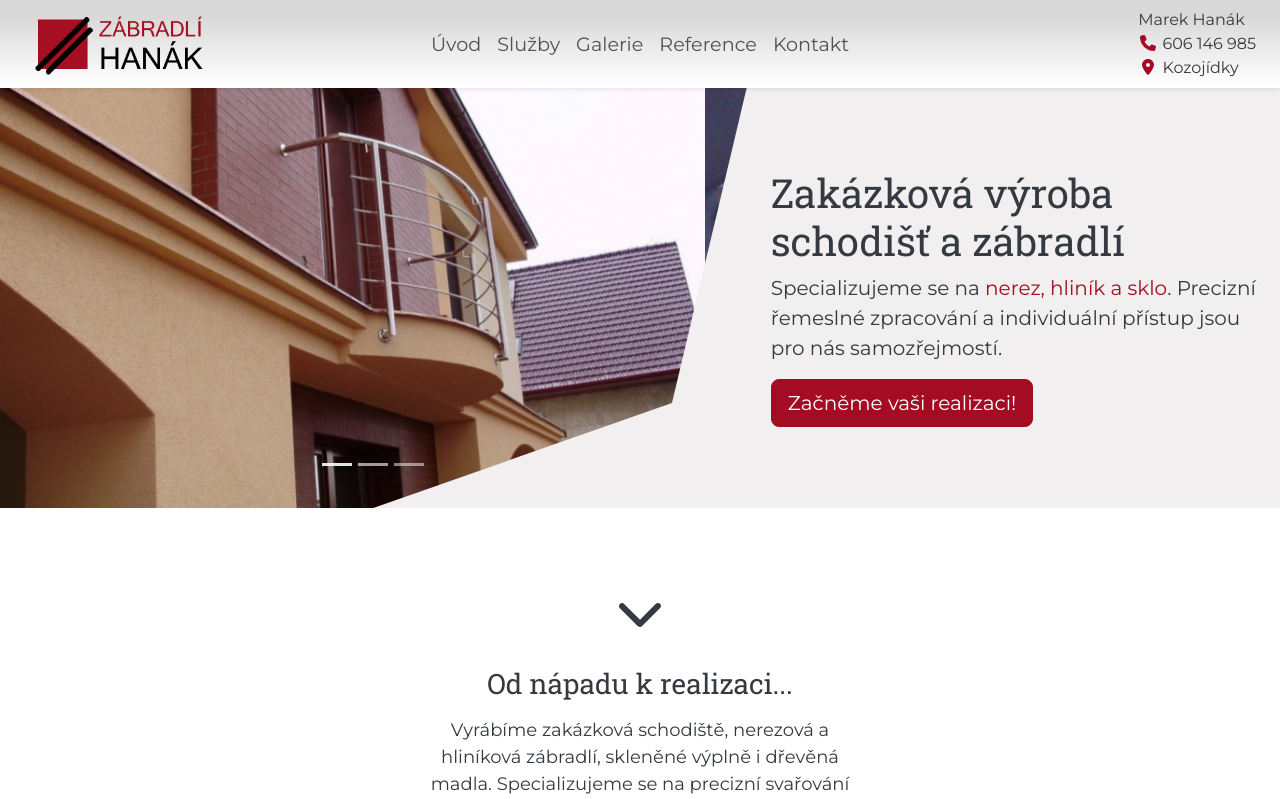
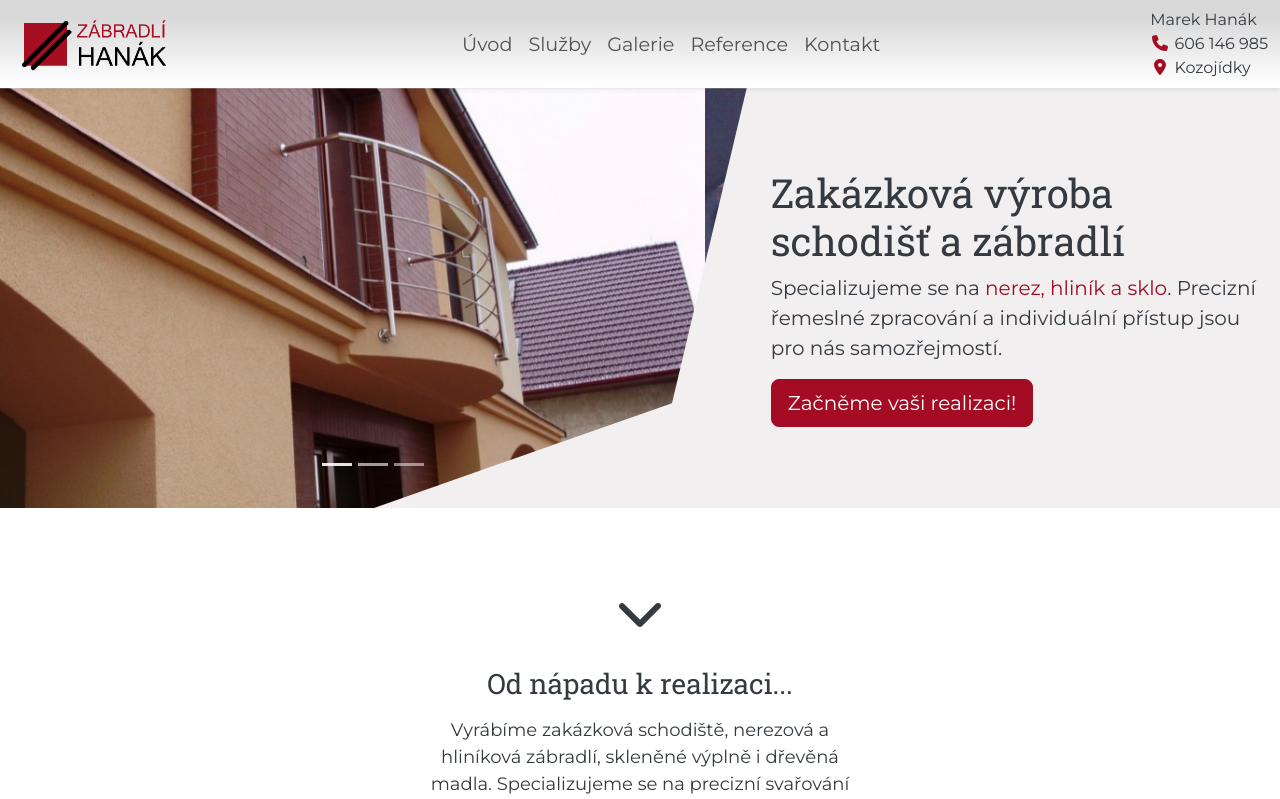
Before and after one commit to kowyzu/zabradli-hanak, a Vue app: page / in a window 1280 px wide. Shown: the top 799 px of the page. Built offline with nearby package versions, Linux system fonts and the light colour scheme.

Commit message:
feat: complete navbar

```diff
--- a/src/components/Navigation.vue
+++ b/src/components/Navigation.vue
@@ -6,18 +6,16 @@ import logo from '../imgs/logo_zabradli_hanak.png'
   <header class="sticky-top">
     <nav class="navbar navbar-expand-lg shadow-sm"> <!--bg-body-tertiary-->
       <div class="container-fluid">
-        <div class="container">
-          <a class="navbar-brand" href="#">
-            <img class="img-logo" :src="logo" alt="Logo Zábradlí Hanák">
-          </a>
-        </div>
+        <a class="navbar-brand" href="#">
+          <img class="img-logo" :src="logo" alt="Logo Zábradlí Hanák">
+        </a>
 
         <button class="navbar-toggler" type="button" data-bs-toggle="collapse" data-bs-target="#navbarSupportedContent"
           aria-controls="navbarSupportedContent" aria-expanded="false" aria-label="Toggle navigation">
           <span class="navbar-toggler-icon"></span>
         </button>
 
-        <div class="collapse navbar-collapse" id="navbarSupportedContent">
+        <div class="collapse navbar-collapse flex-grow-0" id="navbarSupportedContent">
           <ul class="navbar-nav">
             <li class="nav-item">
               <a class="nav-link" aria-current="page" href="#">Úvod</a> <!--mozno pouzit class "active"-->
@@ -37,7 +35,7 @@ import logo from '../imgs/logo_zabradli_hanak.png'
           </ul>
         </div>
 
-        <div class="container-fluid navbar-contact-details">
+        <div class="navbar-contact-details d-lg-block d-none">
           <ul class="navbar-nav">
             <li>Marek Hanák</li>
             <li><i class="fa-solid fa-phone icon-contact-details fa-fw" style="color: #a40c24;"></i> 606 146 985</li>
--- a/src/scss/styles.scss
+++ b/src/scss/styles.scss
@@ -83,8 +83,7 @@ h1, h2, h3 {
 }
 
 .img-logo{
-    max-width: 50%;
-    max-height: 72px;
+    width: 164px;
 }
 
 a:hover {
```
